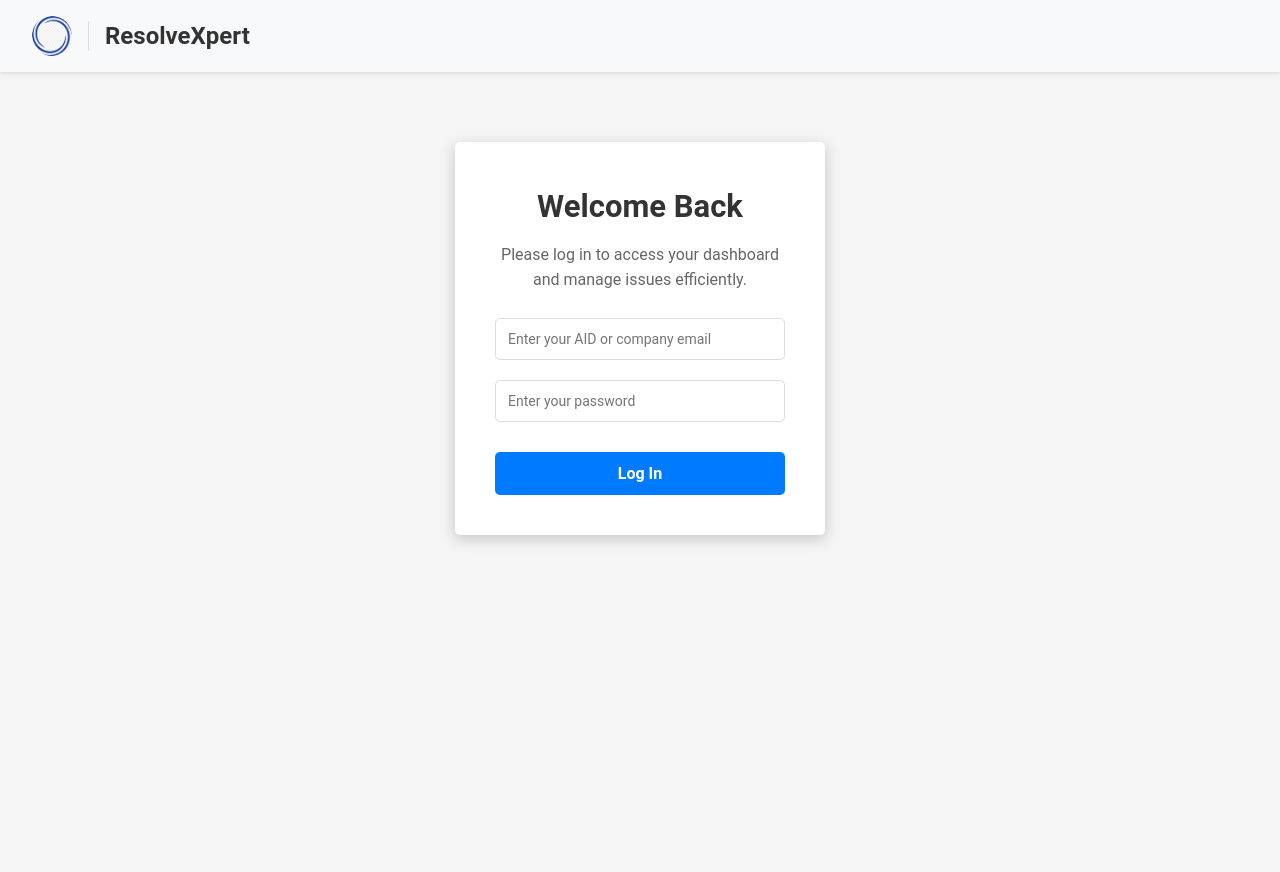
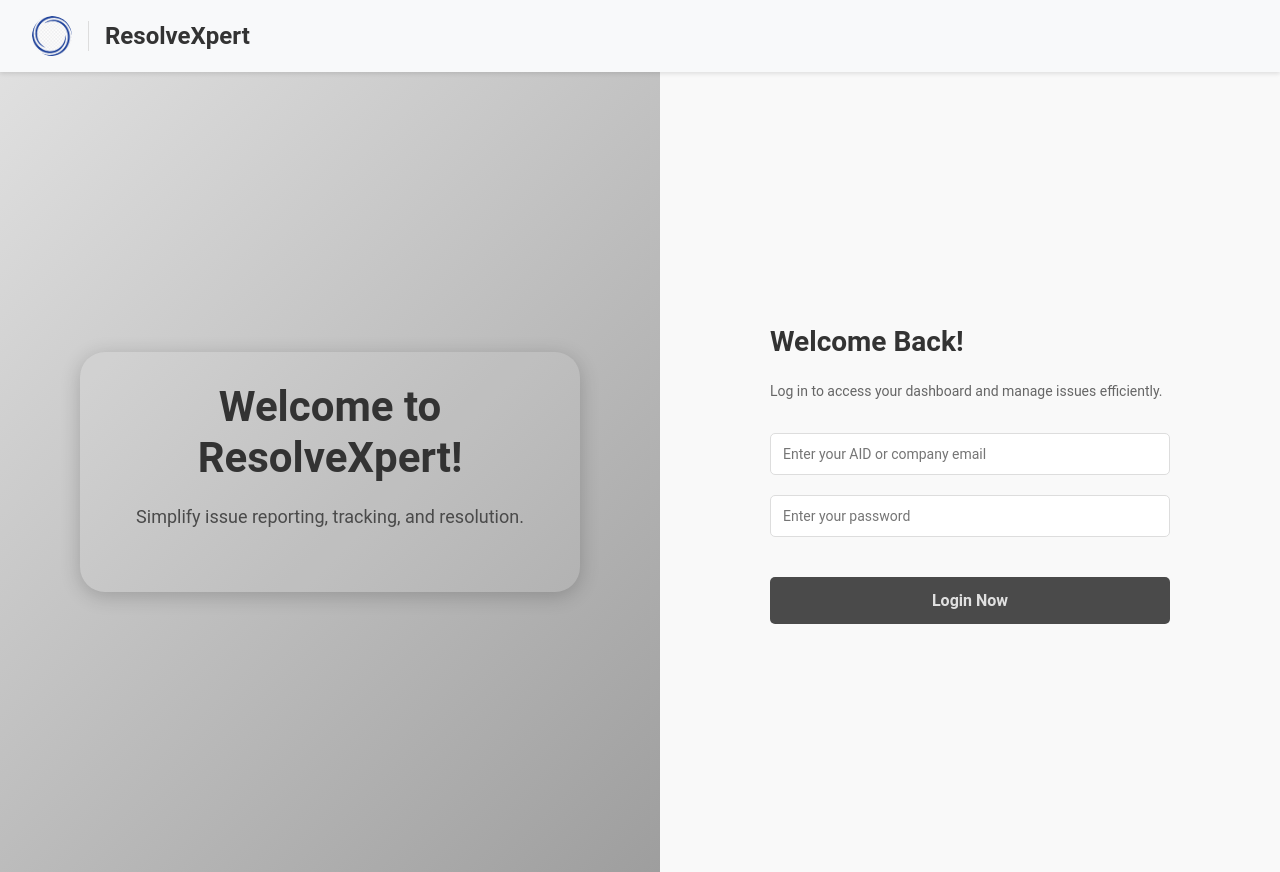
Before and after one commit to ritikaswal27/ResolveXpert, a React (Vite) app in the folder frontend/: page / in a window 1280 px wide. Before the commit the page ends 800 px from the top, so only its background shows below. Built offline with nearby package versions, Linux system fonts and the light colour scheme.

Commit message:
Implement login page

```diff
--- a/frontend/src/pages/LoginPage.jsx
+++ b/frontend/src/pages/LoginPage.jsx
@@ -3,7 +3,6 @@ import React, { useContext, useState } from 'react';
 import styled from 'styled-components';
 import { useAuth } from '../context/AuthContext';
 import { useNavigate } from 'react-router-dom';
-import Navbar from '../components/Navbar';
 
 const LoginPage = () => {
   const { login } = useAuth();
@@ -23,10 +22,21 @@ const LoginPage = () => {
 
   return (
     <Container>
-      <LoginBox>
-        <Title>Welcome Back</Title>
-        <Subtitle>Please log in to access your dashboard and manage issues efficiently.</Subtitle>
-        <Form onSubmit={handleSubmit}>
+      <LeftPanel>
+        <GreetingSection>
+          {/* <Logo>ResolveXpert</Logo> */}
+          <Greeting>Welcome to ResolveXpert!</Greeting>
+          <Description>
+          Simplify issue reporting, tracking, and resolution.
+          </Description>
+        </GreetingSection>
+      </LeftPanel>
+      <RightPanel>
+        <FormContainer onSubmit={handleSubmit}>
+          <Title>Welcome Back!</Title>
+          <Subtitle>
+          Log in to access your dashboard and manage issues efficiently.
+          </Subtitle>
           <Input
             type="email"
             placeholder="Enter your AID or company email"
@@ -39,9 +49,9 @@ const LoginPage = () => {
             value={password}
             onChange={(e) => setPassword(e.target.value)}
           />
-          <LoginButton type="submit">Log In</LoginButton>
-        </Form>
-      </LoginBox>
+          <LoginButton type="submit">Login Now</LoginButton>
+        </FormContainer>
+      </RightPanel>
     </Container>
   );
 };
@@ -51,47 +61,101 @@ export default LoginPage;
 // Styled Components
 const Container = styled.div`
   display: flex;
-  flex-direction: column;
-  align-items: center;
-  justify-content: flex-start;
-  padding-top:  85px;
-  height: 80vh;
-  background: #e0e0e0
+  height: 100vh;
   font-family: 'Roboto', sans-serif;
 `;
 
-const LoginBox = styled.div`
+const LeftPanel = styled.div`
+  flex: 1;
   display: flex;
-  flex-direction: column;
   align-items: center;
-  width: 370px;
-  padding: 40px;
-  background-color: #ffffff;
-  border-radius: 5px;
-  box-shadow: 0 4px 15px rgba(0, 0, 0, 0.2);
+  justify-content: center;
+  padding: 60px 40px;
+  background: linear-gradient(135deg, #e0e0e0, #9e9e9e);
+  // color: #f4f4f4;
+`;
+
+const GreetingSection = styled.div`
   text-align: center;
-  margin-top: -15px;
+  max-width: 500px;
+  max-height: 300px;
+  padding: 30px;
+  background: rgba(255, 255, 255, 0.05);
+  border-radius: 25px;
+  box-shadow: 0 4px 20px rgba(0, 0, 0, 0.2);
+`;
+
+// const Logo = styled.h2`
+//   font-size: 30px;
+//   margin-bottom: 30px;
+//   font-weight: 700;
+//   letter-spacing: 1.8px;
+//   color: #ffffff;
+// `;
+
+const Greeting = styled.h1`
+  font-size: 42px;
+  font-weight: 700;
+  margin-bottom: 20px;
+  color: #333;
+  line-height: 1.2;
+  // color: #E0E0E0;
+`;
+
+const Description = styled.p`
+  font-size: 18px;
+  line-height: 1.6;
+  color: #4A4A4A;
+  margin-bottom: 30px;
+  //color: #E0E0E0;
+`;
+
+const Divider = styled.div`
+  width: 60px;
+  height: 4px;
+  background-color: #d1e8ff;
+    margin: 20px auto;
+  border-radius: 2px;
+`;
+
+const RightPanel = styled.div`
+  flex: 1;
+  display: flex;
+  align-items: center;
+  justify-content: center;
+  padding: 0 20px;
+  background-color: #f9f9f9;
+`;
+
+const FormContainer = styled.form`
+  width: 100%;
+  max-width: 400px;
+  text-align: left;
 `;
 
 const Title = styled.h1`
-  font-size: 31px;
-  margin-bottom: 10px;
+  font-size: 28px;
+  margin-bottom: 15px;
   color: #333;
 `;
 
 const Subtitle = styled.p`
-  font-size: 16px;
+  font-size: 14px;
   color: #666;
-  margin-bottom: 15px;
-`;
+  margin-bottom: 20px;
 
-const Form = styled.form`
-  display: flex;
-  flex-direction: column;
-  width: 100%;
+  a {
+    color: #007bff;
+    text-decoration: none;
+
+    &:hover {
+      text-decoration: underline;
+    }
+  }
 `;
 
 const Input = styled.input`
+  width: 100%;
   padding: 12px;
   margin: 10px 0;
   font-size: 14px;
@@ -106,12 +170,13 @@ const Input = styled.input`
 `;
 
 const LoginButton = styled.button`
-  padding: 12px;
-  margin-top: 20px;
+  width: 100%;
+  padding: 14px;
+  margin-top: 30px;
   font-size: 16px;
   font-weight: bold;
-  color: #fff;
-  background-color: #007bff;
+  color: #e0e0e0;
+  background-color: #4A4A4A;
   border: none;
   border-radius: 5px;
   cursor: pointer;
```
